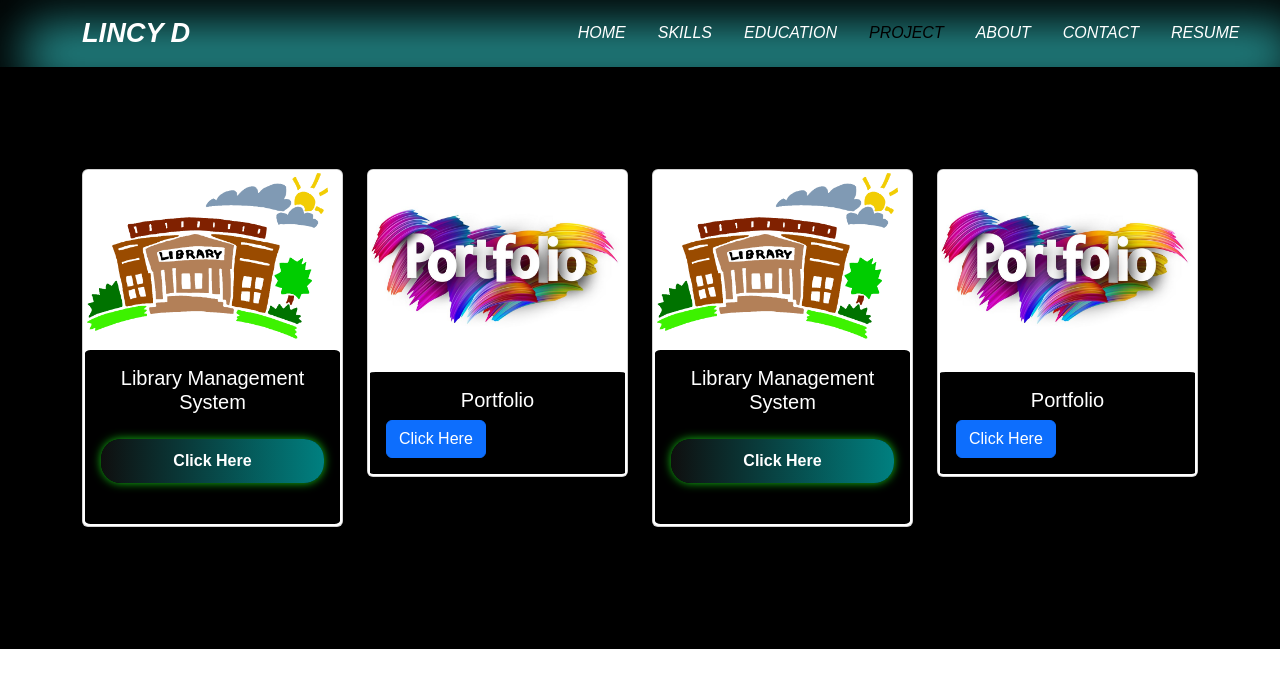
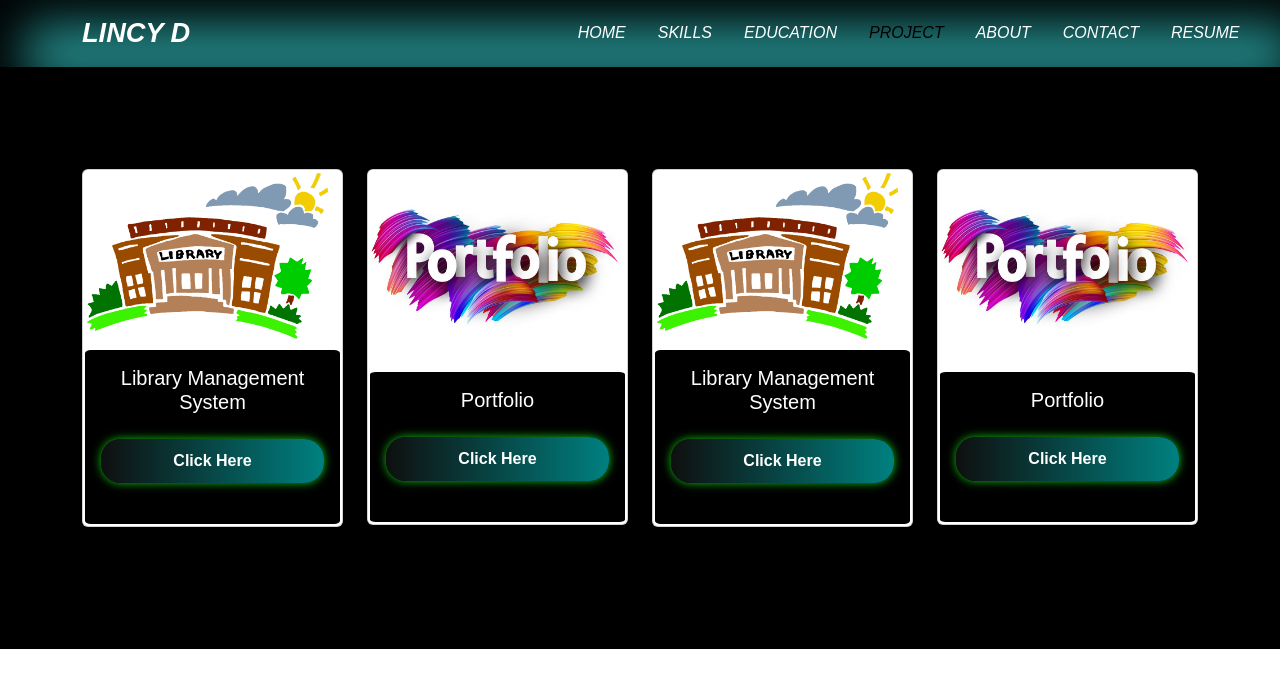
Before and after one commit to Lincydiyo/portfolio, a React (Create React App) app: page /#/project in a window 1280 px wide. Shown: the top 688 px of the page. Built offline with nearby package versions, Linux system fonts and the light colour scheme.

Commit message:
project file update

```diff
--- a/src/Components/Project.jsx
+++ b/src/Components/Project.jsx
@@ -26,14 +26,16 @@ function Project() {
                 <Card.Img variant="top" src={portfolio} height={200} />
                 <Card.Body className="CardBody">
                   <Card.Title>Portfolio</Card.Title>
-                  <a
+                  <button type="button">
+ <a
                     href="https://lincydiyo.github.io/portfolio/"
                     target="_blank"
                     rel="noopener noreferrer"
-                    className="btn btn-primary"
                   >
                     Click Here
-                  </a>{" "}
+                  </a>
+                  </button>
+
                 </Card.Body>
               </Card>
             </Col>
@@ -51,14 +53,16 @@ function Project() {
                 <Card.Img variant="top" src={portfolio} height={200} />
                 <Card.Body className="CardBody">
                   <Card.Title>Portfolio</Card.Title>
-                  <a
+                  <button type="button">
+ <a
                     href="https://lincydiyo.github.io/portfolio/"
                     target="_blank"
                     rel="noopener noreferrer"
-                    className="btn btn-primary"
                   >
                     Click Here
-                  </a>{" "}
+                  </a>
+                  </button>
+
                 </Card.Body>
               </Card>
             </Col>
```
